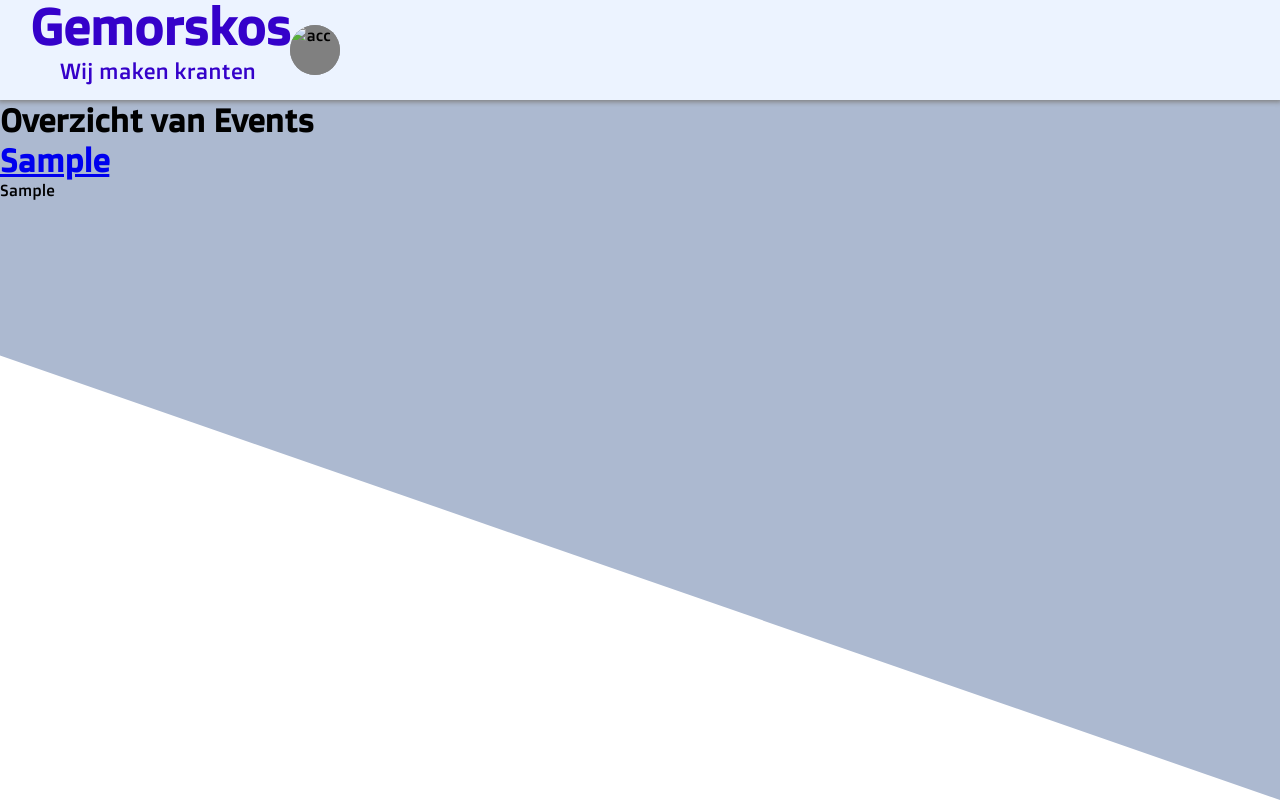
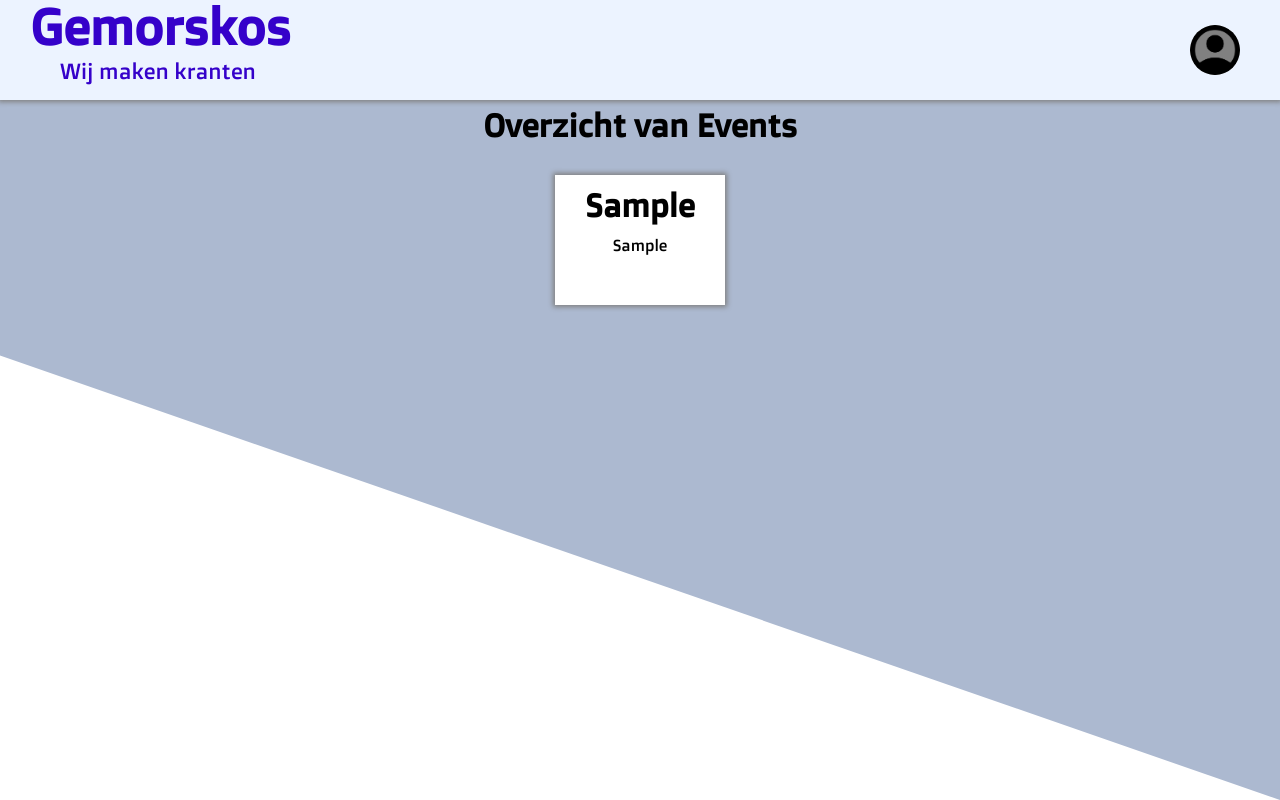
Before and after one commit to saulewestra/INFA_1C_Gemorskos, a PHP site: page /homepage.php in a window 1280 px wide. Run offline with PHP 8.4, Linux system fonts and the light colour scheme; tables that the repository leaves empty hold one stand-in row (values such as "Sample post"); data that the repository does not hold is empty.

Commit message:
edited the layout of the events, changed the database connection to the right one and made an env document for the username and password for the database

```diff
--- a/app/public/homepage.php
+++ b/app/public/homepage.php
@@ -9,21 +9,25 @@
     </head>
     <body>
         <div id="container">
-            <div id="background">
-                <header>
+            <div id="background"></div>
+            <header id="header">
                 <div id="logo">
                     <h1 id="logoh">Gemorskos</h1>
                     <p id="logop">Wij maken kranten</p>
                 </div>
-                    <div id="acc">
-                        <img id="acc" src="" alt="acc">
+                <div class="profile">
+                    <img id="acc" src="img/profilepic.png" alt="acc">
                 </div>
             </header>
             <?php
+            $host = $_ENV['host'];
+            $username = $_ENV['username'];
+            $password = $_ENV['password'];
+            $database = $_ENV['database'];
             try{
-                    $dbConnect = new PDO ("mysql:host=mysql;dbname=Gemorskos;charset=utf8", "root", "qwerty");
+                $dbConnect = new PDO ("mysql:host=$host;dbname=$username;charset=utf8", $username, $password);
             }catch(Exception $error){
-                    echo "<main id='content'><h1>Geen verbinding met de database</h1></main>";
+                echo "<main id='event'><h1>Geen verbinding met de database</h1></main>";
             }
             if(isset($dbConnect)){
                 try{
@@ -45,21 +49,19 @@
                 }
                 if(isset($stmt)) {
                     echo '
-                            <div>
+                        <div id="eventposition">
                         <h1> Overzicht van Events</h1>';
                             while($result = $stmt->fetch()) {
-                                    echo '<div id="blockhome">
-                                        <a href="events/?id='.$id.'"><h1>'.$evenementname.'</h1>
-                                        </a>
-                                        </div>
-                                        <div id = "blockhome">
-                                        <p> '.$beschrijving.' </p>';
+                                echo '<a href="events/?id='.$id.'" id="event">
+                                    <h1>'.$evenementname.'</h1>
+                                    <p>'.$beschrijving.'</p>
+                                </a>';
+
                         }
                         echo '</div>';
                 }
             }
             ?>
         </div>
-        </div>
     </body>
 </html>
--- a/app/public/style/style.css
+++ b/app/public/style/style.css
@@ -143,6 +143,20 @@ header {
 
 }
 
+#eventposition{
+	grid-column: 2/6;
+	display: flex;
+	flex-direction: column;
+	align-items: center;
+	margin: 5px;
+}
+
+#eventposition a {
+	text-decoration: none;
+	color: black;
+	text-align: center;
+}
+
 #taskbox{
 
 	z-index:9;
@@ -258,7 +272,6 @@ input {
 	background-color: white;
 }
 
-=======
 #blockhome{
 	display: flex;
 	grid-column: 1/3;
--- a/docker-compose.yaml
+++ b/docker-compose.yaml
@@ -10,8 +10,6 @@ services:
         volumes:
             - ./nginx.conf:/etc/nginx/conf.d/app.conf
             - ./app:/app
-        env_file:
-            - ./app/.env
     php:
         image: php:latest
         build:
```
Lines whose indentation alone changed are shown as unchanged.
